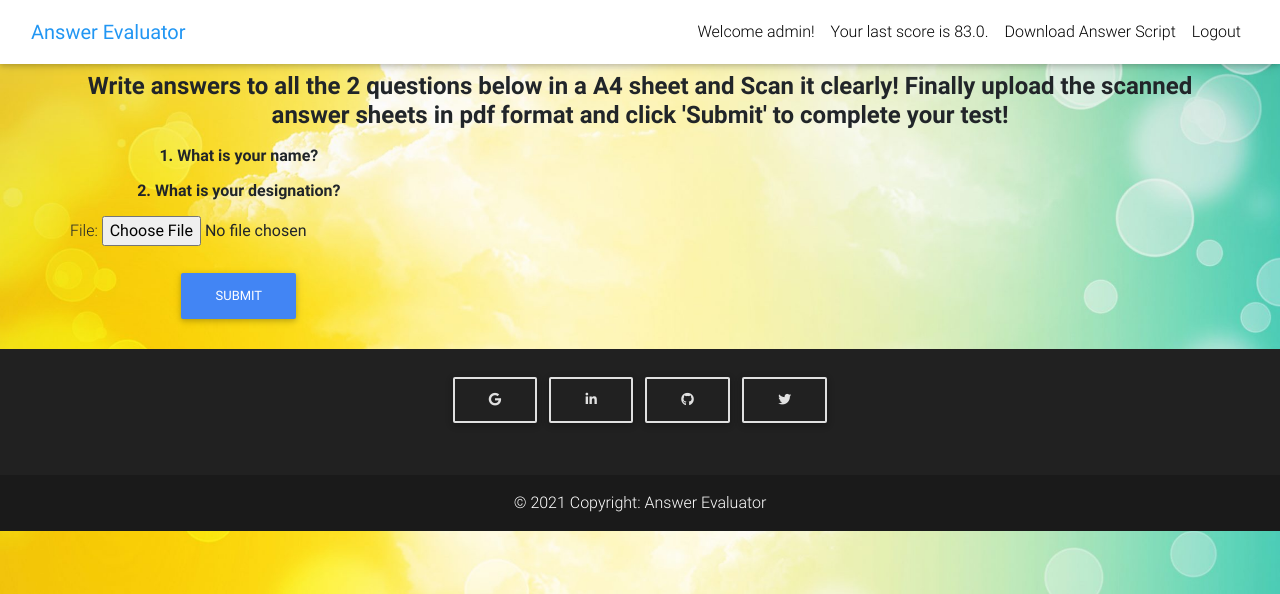
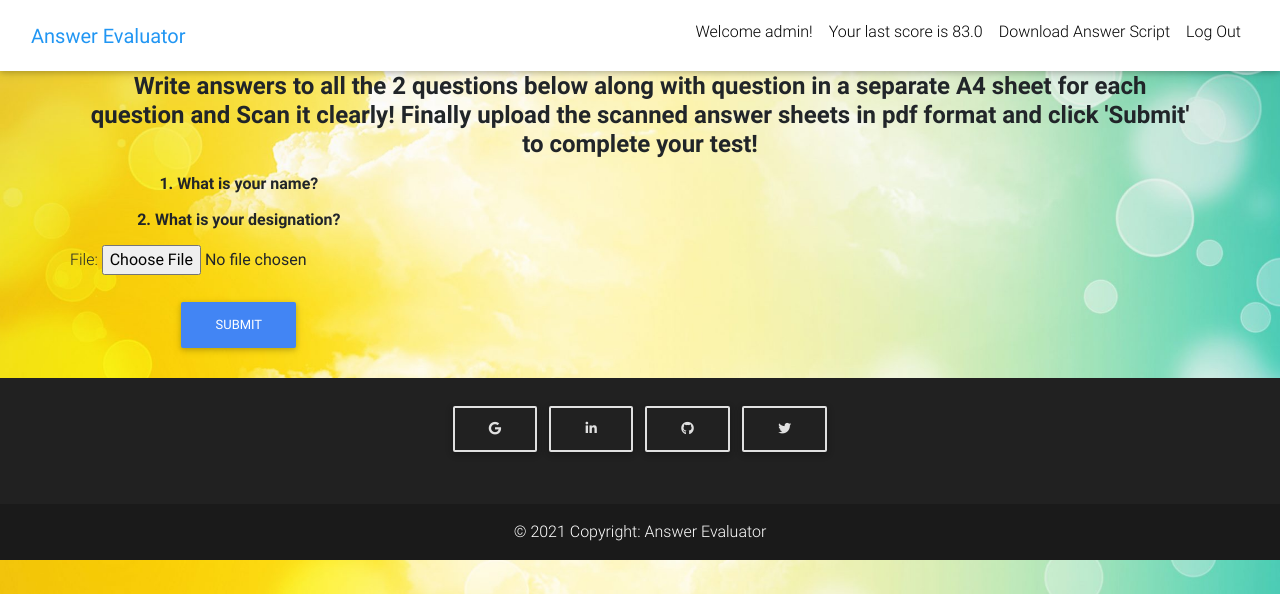
Before and after one commit to karthikayan4u/AnswerScriptEvaluator, a Django app: page /offline in a window 1280 px wide. Shown: the top 594 px of the page. Run offline with Django 3.2, Linux system fonts and the light colour scheme; a user stored in the database is signed in; data comes from the database, SQL or seed files in the repository; both versions use the stored data as it was after the commit; some libraries are stand-ins or nearby versions.

Commit message:
Fixed bugs

```diff
--- a/core/views.py
+++ b/core/views.py
@@ -49,23 +49,26 @@ class OfflineAnswerView(View):
     def post(self, *args, **kwargs):
         student = GetAnswer(self.request.POST, self.request.FILES)
         if student.is_valid() and self.request.FILES['file'].name.split('.')[1] == 'pdf':
-            answers = handle_uploaded_file(self.request.FILES['file'])
-
             questions = Questions.objects.all()
+            answers = handle_uploaded_file(self.request.FILES['file'], set(questions))
             marks = 0
             score = Scores.objects.filter(user=self.request.user)
             if score.exists():
-                for p, question in enumerate(questions):
-                    answer = answers[p]
-                    Answers.objects.filter(user=self.request.user, question = question.question).update(answer = answer)
+                for question in questions:
+                    answer = answers[question.question]
+                    recorded_answers = Answers.objects.filter(user=self.request.user, question = question.question)
+                    if recorded_answers:
+                        recorded_answers.update(answer = answer)
+                    else:
+                        Answers.objects.create(user=self.request.user, question = question.question, answer = answer)
                     marks += calc(question.answer, answer)
                 mark = int(round((marks / len(questions)) * 100))
                 score = score[0]
                 score.score = mark
                 score.save()
             else:
-                for p, question in enumerate(questions):
-                    answer = answers[p]
+                for question in questions:
+                    answer = answers[question.question]
                     Answers.objects.create(user=self.request.user, question = question.question, answer = answer)
                     marks += calc(question.answer, answer)
                 mark = int(round((marks / len(questions)) * 100))
@@ -110,7 +113,11 @@ class OnlineAnswerView(View):
             if score.exists():
                 for p, question in enumerate(questions):
                     answer = self.request.POST.get("q"+str(p + 1))
-                    Answers.objects.filter(user=self.request.user, question = question.question).update(answer = answer)
+                    recorded_answers = Answers.objects.filter(user=self.request.user, question = question.question)
+                    if recorded_answers:
+                        recorded_answers.update(answer = answer)
+                    else:
+                        Answers.objects.create(user=self.request.user, question = question.question, answer = answer)
                     marks += calc(question.answer, answer)
                 mark = int(round((marks / len(questions)) * 100))
                 score = score[0]
@@ -139,33 +146,12 @@ Answer Evaluator Team""",
             logout(self.request)
             return redirect("core:home")
 
-#Creating our view, it is a class based view
+
 class GeneratePdf(View):
      def get(self, request, *args, **kwargs):
         response = Answers.objects.filter(user=self.request.user)
         score = Scores.objects.filter(user=self.request.user)
         #getting the template
         pdf = render_to_pdf('recordedresponse.html', {'responses':response, 'user':self.request.user, 'score':score[0].score})
-        """email = EmailMessage(
-                "Your Most Recently Recorded Answer Script",
-                f\"""Greetings {self.request.user.username}!!
-Your most recently recorded answer script is attached in this email. You are free to reattempt the exam by logging in again to upgrade your mark!
-
-With regards
-Answer Evaluator Team\""",
-                "sanjive125@gmail.com",
-                [self.request.user.email],
-            )
-        template = get_template('../templates/recordedresponse.html')
-        html = template.render({'responses':response, 'user':self.request.user, 'score':score[0].score})
-        options = {
-        'page-size': 'Letter',
-        'encoding': "UTF-16",
-        }
-        #pdfkit.from_url('https://answer-eval.herokuapp.com/pdf/', 'out.pdf')
-        pdfkit.from_string(html, 'out.pdf', options)
-        email.attach(f"{self.request.user.username}_AnswerScript.pdf", "out.pdf")
-        email.send(fail_silently=False)
-        os.remove("out.pdf")"""
-         #rendering the template
+        #rendering the template
         return HttpResponse(pdf, content_type='application/pdf')
--- a/requirements.txt
+++ b/requirements.txt
@@ -47,12 +47,13 @@ regex==2021.4.4
 reportlab==3.5.67
 requests==2.25.1
 requests-oauthlib==1.3.0
+rouge==1.0.1
 sacremoses==0.0.45
 six==1.15.0
 sqlparse==0.4.1
 tokenizers==0.10.2
 tqdm==4.60.0
-urllib3==1.26.4
+urllib3==1.26.6
 virtualenv==20.4.3
 virtualenv-clone==0.5.4
 webencodings==0.5.1
--- a/templates/account/base.html
+++ b/templates/account/base.html
@@ -76,14 +76,15 @@
         {% endfor %}
     {% endif %}
     </div>
-
+    <section class="text-center mb-4">
     {% block content %}
     {% endblock content %}
+    </section>
 
     {% block extra_body %}
     {% endblock %}
 
-    {% comment %}{% include "footer.html" %}{% endcomment %}
+    {% include "footer.html" %}
     {% include "scripts.html" %}
 </body>
 </html>
--- a/templates/account/login.html
+++ b/templates/account/login.html
@@ -17,7 +17,7 @@
       <div class="row wow fadeIn">
         <div class='col-6 offset-3'>
 
-          <h1>{% trans "Sign In" %}</h1>
+          <h1>{% trans "Log In" %}</h1>
 
           {% get_providers as socialaccount_providers %}
 
@@ -50,7 +50,7 @@
             <input type="hidden" name="{{ redirect_field_name }}" value="{{ redirect_field_value }}" />
             {% endif %}
             <a class="btn btn-default" href="{% url 'account_reset_password' %}">{% trans "Forgot Password?" %}</a>
-            <button class="btn btn-primary" type="submit">{% trans "Sign In" %}</button>
+            <button class="btn btn-primary" type="submit">{% trans "Log In" %}</button>
           </form>
 
         </div>
--- a/templates/account/logout.html
+++ b/templates/account/logout.html
@@ -16,16 +16,16 @@
       <div class="row wow fadeIn">
         <div class='col-6 offset-3'>
 
-          <h1>{% trans "Sign Out" %}</h1>
+          <h1>{% trans "Log Out" %}</h1>
 
-          <p>{% trans 'Are you sure you want to sign out?' %}</p>
+          <p>{% trans 'Are you sure you want to log out?' %}</p>
 
           <form method="post" action="{% url 'account_logout' %}">
             {% csrf_token %}
             {% if redirect_field_value %}
             <input type="hidden" name="{{ redirect_field_name }}" value="{{ redirect_field_value }}"/>
             {% endif %}
-            <button class="btn btn-primary" type="submit">{% trans 'Sign Out' %}</button>
+            <button class="btn btn-primary" type="submit">{% trans 'Log Out' %}</button>
 
           </form>
         </div>
--- a/templates/base.html
+++ b/templates/base.html
@@ -77,8 +77,10 @@
     {% endif %}
     </div>
 
-    {% block content %}
-    {% endblock content %}
+    <section class="text-center mb-4">
+      {% block content %}
+      {% endblock content %}
+      </section>
 
     {% block extra_body %}
     {% endblock %}
--- a/templates/navbar.html
+++ b/templates/navbar.html
@@ -24,31 +24,27 @@
         <ul class="navbar-nav me-auto mb-2 mb-lg-0">
           {% if request.user.is_authenticated %}
           <li class="nav-item">
-            <a class="nav-link waves-effect">
-              <span class="clearfix d-sm-inline-block"> Welcome {{user.username}}! </span>
-            </a>
+              <span class="nav-link waves-effect clearfix d-sm-inline-block"> Welcome {{user.username}}! </span>
           </li>
           {% if score != None %}
           <li class="nav-item">
-            <a class="nav-link waves-effect">
-              <span class="clearfix d-sm-inline-block"> Your last score is {{score}}. </span>
-            </a>
+              <span class="nav-link waves-effect clearfix d-sm-inline-block"> Your last score is {{score}} </span>
           </li>
           <li class="nav-item">
-            <a class="nav-link waves-effect" href="{% url 'core:pdf' %}">
+            <a target="_blank" class="nav-link waves-effect" href="{% url 'core:pdf' %}"> <!--_blank makes it open in new tab-->
               <span class="clearfix d-sm-inline-block"> Download Answer Script </span>
             </a>
           </li>
           {% endif %}
           <li class="nav-item">
             <a class="nav-link waves-effect" href="{% url 'account_logout' %}">
-              <span class="clearfix d-sm-inline-block"> Logout </span>
+              <span class="clearfix d-sm-inline-block"> Log Out </span>
             </a>
           </li>
           {% else %}
           <li class="nav-item">
             <a class="nav-link waves-effect" href="{% url 'account_login' %}">
-              <span class="clearfix d-sm-inline-block"> Login </span>
+              <span class="clearfix d-sm-inline-block"> Log In </span>
             </a>
           </li>
           <li class="nav-item">
--- a/templates/offline.html
+++ b/templates/offline.html
@@ -7,7 +7,7 @@
       <!--Section: Products v.3-->
       <section class="text-center mb-4">
 
-        <h4><p class="text-center font-weight-bold">Write answers to all the {{l}} questions below in a A4 sheet and Scan it clearly!
+        <h4><p class="text-center font-weight-bold">Write answers to all the {{l}} questions below along with question in a separate A4 sheet for each question and Scan it clearly!
             Finally upload the scanned answer sheets in pdf format and click 'Submit' to complete your test!</p></h4>
 
         <!--Grid row-->
```
Also changed, not shown: answer_correction/settings.py (+3 -5 lines), core/markcalculation.py (+30 -32 lines), templates/home.html (+3 -7 lines), db.sqlite3, 2 other files.
